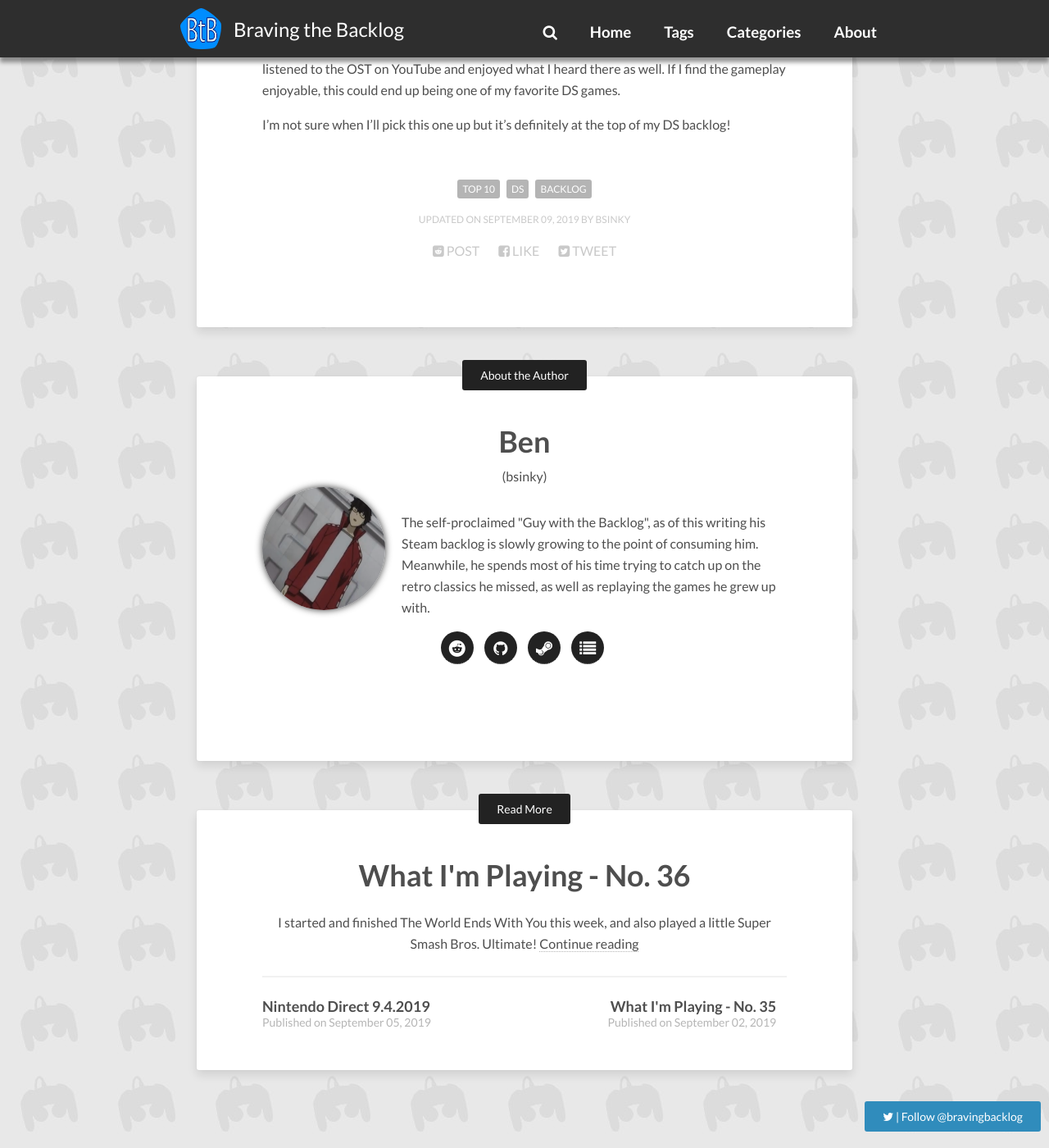
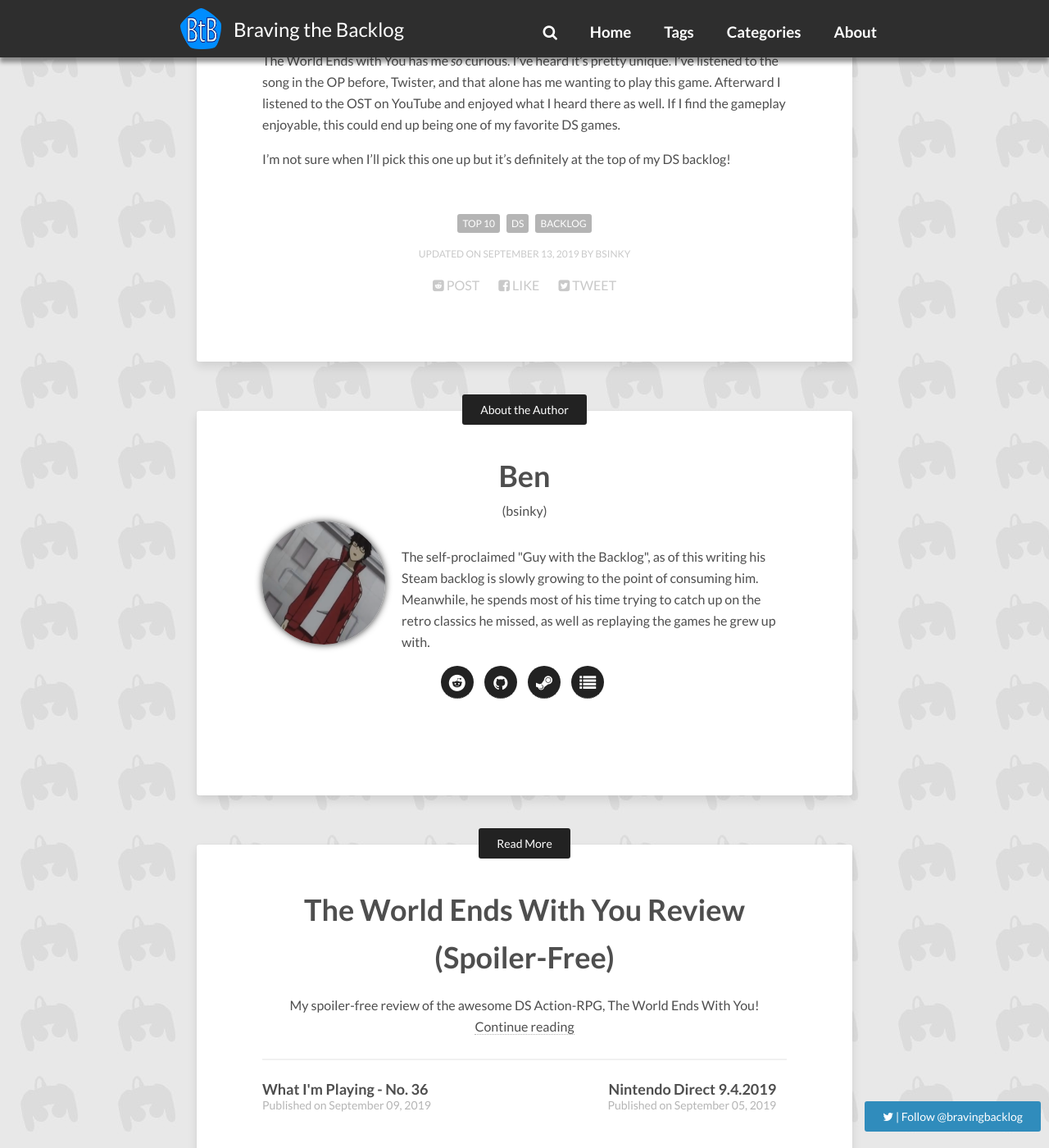
Before and after one commit to BravingTheBacklog/bravingthebacklog.github.io, a Jekyll site: the page built from _posts/2019-01-29-top-10-ds-games-i-haven-t-played-but-want-to.md, in a window 1280 px wide and 1400 px high, scrolled down 6937 px. Shown: the whole window at 82% size. Built offline with Jekyll 4.4.1, drawn with Linux system fonts in a browser that asks for light colours; nearby versions of some CDN libraries; comment, search, counter and statistics services are not loaded; some of the changed lines change nothing that is shown.

Commit message:
The World Ends With You Review

```diff
--- a/_posts/2019-01-29-top-10-ds-games-i-haven-t-played-but-want-to.md
+++ b/_posts/2019-01-29-top-10-ds-games-i-haven-t-played-but-want-to.md
@@ -4,7 +4,7 @@
 author: bsinky
 description: My personal top 10 DS Games I haven't played but would like to.
 date: 2019-01-30
-modified: 2019-09-09
+modified: 2019-09-13
 categories: [List]
 tags: [Top 10,DS,Backlog]
 image:
@@ -120,7 +120,9 @@
 that, I've never played Chrono Trigger. But, I've decided the DS version is how
 I'd like to do so!
 
-## 1. {% include game.html game="The World Ends with You" %}
+## 1. {% include game.html game="The World Ends with You" checkmark="" %}
+
+**Edit:** Another one down! Read my [spoiler-free review on it here]({% post_url 2019-09-13-the-world-ends-with-you-review %})!
 
 The World Ends with You has me *so* curious. I've heard it's pretty unique. I've
 listened to the song in the OP before, Twister, and that alone has me wanting to
--- /dev/null
+++ b/_posts/2019-09-13-the-world-ends-with-you-review.md
@@ -0,0 +1,380 @@
+---
+layout: post
+title: "The World Ends With You Review (Spoiler-Free)"
+author: bsinky
+description: "My spoiler-free review of the awesome DS Action-RPG, The World Ends With You!"
+date: 2019-09-13
+modified: 2019-09-13
+categories: [Review]
+tags: [Review,DS,Action,RPG,Spoiler-Free]
+image:
+    feature: feature-the-world-ends-with-you-review.jpg
+    thumb: feature-the-world-ends-with-you-review-thumb.jpg
+---
+
+The World Ends With You is an Action RPG for the Nintendo DS co-developed by
+Square Enix and Jupiter, and released in North America on April 22nd, 2008.
+Since then, it has been ported to mobile phones and had a remastered release on
+the Nintendo Switch with extra content.
+
+I played the original DS version, and I had such a great time with it! Read on
+for my full, spoiler-free review!
+
+<!--more-->
+
+<figure class="third center">
+    <a href="https://i.imgur.com/mUsJagH.png"><img src="https://i.imgur.com/mUsJagHm.png"/></a>
+</figure>
+
+## The Reaper's Game
+
+Very early on, the story that the game's characters find themselves caught up in
+grabbed my attention and pretty much never let go. There are just some
+incredibly epic moments and reveals throughout the story. I *really* wish I
+could say more, but in the interest of avoiding spoilers I'll just summarize the
+initial setup of the plot.
+
+Neku Sakuraba wakes up in Shibuya with no memory. None of the many passersby can
+see or hear him either. He then receives a cryptic message on his phone, telling
+him to reach 104 within 60 minutes, or he will be "erased" - signed, The
+Reapers. Writing off as spam, he attempts to delete it unsuccessfully, but
+doesn't have much time to process the strange message. A timer appears painfully
+on his hand, counting down from 60 minutes. Strange, hostile creatures appear
+before him and attack, forcing him to run. After barely outrunning them, he
+meets a girl, Shiki Misaki. More of the monsters appear, and Shiki demands Neku
+form a pact with her so they can fight off the Noise - the monsters. With no
+other options, Neku agrees, and the pact gives the two the power to fight the
+Noise using abilities called Psychs. They survive the battle, but the This is
+just their first day in the week long Reaper's Game, where their fate and their
+very lives are on the line. clock is still ticking - they've got to hurry to
+104!
+
+<figure class="third center">
+    <a href="https://i.imgur.com/5VzofMQ.png"><img src="https://i.imgur.com/5VzofMQm.png"/></a>
+    <a href="https://i.imgur.com/gXvLVJn.png"><img src="https://i.imgur.com/gXvLVJnm.png"/></a>
+    <a href="https://i.imgur.com/n8rWwKq.png"><img src="https://i.imgur.com/n8rWwKqm.png"/></a>
+</figure>
+
+That's the setup to the story, I really don't want to spoil *anything* because
+figuring out what the details of the world and what was going on was so much fun
+when I played it. I highly recommend going into the game without having any of
+it spoiled for you.
+
+[![](https://i.imgur.com/RUO3ajHm.png)](https://i.imgur.com/RUO3ajH.png)
+{: .image-right }
+
+The pacing of the story is excellent, and the end was really satisfying,
+although I did have a few things I was confused about. Luckily, there's a bunch
+of post-game content in the form of Secret Reports to collect that provide
+further backstory on characters and the plot, and serve to fill in the gaps.
+These aren't necessary to chase after. I still haven't pursued any of these
+answers in the post-game, and I feel good about the ending as is. But it is nice
+to know that the answers in the game somewhere.
+
+## Awesome Soundtrack
+
+The World Ends With You is a joy to listen to. Over the course of my
+playthrough, I heard a few of the tracks a lot, and I never got sick of hearing
+them. I've even listened to some tracks from the OST while working, or while
+writing. It's just that good!
+
+The soundtrack is full of hip-hop, rock, and electronic influences. This gives
+it a very contemporary sound, which works incredibly well with the modern
+setting. In that regard it reminds me of the Persona series a bit, and a few of
+the tracks I imagine would fit in quite well in Persona 3 or 4.
+
+A large number of the songs actually have lyrics too, which is especially
+impressive given technical limitations of the DS. DS cartridges still had
+relatively limited space, even when compared to Nintendo's followup handheld,
+the 3DS. Music had to be compressed to save space, or else there wouldn't be
+room on the cartridge for the other elements of the game. In fact, roughly a
+quarter of The World Ends With You's data on the cartridge consists of music,
+with over 30 tracks in-game.
+
+## Fantastic Visuals
+
+The story and music are backed up by a very striking and distinctive visual
+style. The various Shibuya locations you explore throughout the game look great.
+The way certain elements, like power lines, will appear in the foreground and
+parallax scroll as you advance is executed perfectly. The backgrounds are often
+filled with towering buildings, and plenty of NPCs wander the streets of the
+Scramble, and a few other areas, bringing the bustling atmosphere to life.
+
+<figure class="third center">
+    <a href="https://i.imgur.com/Lo9swrn.png"><img src="https://i.imgur.com/Lo9swrnm.png"/></a>
+    <a href="https://i.imgur.com/k8U4MWH.png"><img src="https://i.imgur.com/k8U4MWHm.png"/></a>
+</figure>
+
+Character designs are very unique and recognizable. Tetsuya Nomura is the man
+responsible for these designs. He's also worked on the Kingdom Hearts and Final
+Fantasy series, and I think some of the Kingdom Hearts work he did may have
+influenced his work here, or maybe it's just part of his style. The character
+sprites look great, and have some very expressive poses!
+
+<figure class="third center">
+    <a href="https://i.imgur.com/CKzdFyf.png"><img src="https://i.imgur.com/CKzdFyfm.png"/></a>
+    <a href="https://i.imgur.com/4F37SNc.png"><img src="https://i.imgur.com/4F37SNcm.png"/></a>
+    <a href="https://i.imgur.com/CGFwo8J.png"><img src="https://i.imgur.com/CGFwo8Jm.png"/></a>
+</figure>
+
+The dialogue boxes for conversations throughout the game remind me heavily of
+comic book or manga dialogue. The way the edges of them are spiky during urgent
+dialogue, or bubbly to represent a character's thoughts, works as well here as
+it does in manga.
+
+<figure class="third center">
+    <a href="https://i.imgur.com/Du3D0B5.png"><img src="https://i.imgur.com/Du3D0B5m.png"/></a>
+    <a href="https://i.imgur.com/h50IpLt.png"><img src="https://i.imgur.com/h50IpLtm.png"/></a>
+</figure>
+
+## It's a Wonderful Battle System
+
+Describing The World Ends With You as an Action RPG is like describing a cake as
+a baked good. It's accurate, but it leaves out so much. Battles use a real-time,
+active system and take place on *both screens at once*.
+
+On the bottom screen (the touch screen), you control Neku exclusively with the
+stylus. You drag him around to have him run and dash around enemies to avoid
+attacks, and have him attack back using various gestures depending on the Pins
+he is wearing.
+
+On the top screen, you have Neku's partner, Shiki. The top screen is controlled
+with the D Pad or buttons, allowing the player to hold the stylus in either
+hand. Pressing left or right causes the partner to attack enemies in that
+direction. Enemies will warp from the left to right side on the top screen, so
+you have to pay attention to avoid attacking empty space.
+
+<figure class="third center">
+    <a href="https://i.imgur.com/WcqHdrz.png"><img src="https://i.imgur.com/WcqHdrzm.png"/></a>
+    <a href="https://i.imgur.com/UknHhPr.png"><img src="https://i.imgur.com/UknHhPrm.png"/></a>
+</figure>
+
+A single HP pool is shared between Neku and Shiki. Additionally, the enemies you
+face are basically "mirrored" on both screens as well. A frog enemy appearing on
+the bottom screen, for instance, will also appear on the top screen, and has a
+single HP value behind the scenes. It's really the same enemy, just existing
+across both the bottom and top screen "zones." This is explained really well
+in-game actually, but I'm finding it difficult to properly explain myself.
+
+Furthermore, there's a Fusion attack that can be activated after earning enough
+Fusion Stars through combat on the top screen. The way these Stars are earned
+changes a few times over the course of the game, but initially it's basically a
+game of matching/memory. You traverse Shiki's combo map to reach a card at the
+end of it, and if that card matches the face-down card that the cursor is
+pointing to at the top of the screen, it's flipped. If it doesn't match, you'll
+see where that card fits in the sequence, and will be able to use that knowledge
+to match that card when the cursor is pointing to that spot. Once 3 cards are
+matched, a Fusion Star is gained, and you can initiate a powerful Fusion attack
+that also restores some HP.
+
+<figure class="third center">
+    <a href="https://i.imgur.com/ilbRENb.png"><img src="https://i.imgur.com/ilbRENbm.png"/></a>
+    <a href="https://i.imgur.com/GJoC0GK.png"><img src="https://i.imgur.com/GJoC0GKm.png"/></a>
+</figure>
+
+With all the different parts of combat between the top and bottom screen, it may
+seem like a lot to take in. It's paced really well though, you aren't expected
+to pick everything up at once. There's also the extremely helpful auto-battle
+options for the top screen, where you can let the AI control the top screen
+entirely if you leave it inactive for a the specified number of settings. I
+ended up falling back on that option quite a bit, but still manually took
+control sometimes. It's definitely a valid way to play if you're not coordinated
+enough to play both screens all the time, and I was very grateful for the option
+when things got really hectic in battle!
+
+<figure class="center">
+    <div style='position:relative; padding-bottom:calc(70.80% + 44px)'>
+        <iframe src='https://gfycat.com/ifr/granulardearesteel' frameborder='0' scrolling='no' width='100%' height='100%' style='position:absolute;top:0;left:0;' allowfullscreen></iframe>
+    </div>
+</figure>
+
+In fact, the player is given an incredible depth of choice when it comes to
+difficulty. Aside from boss battles and a mandatory scripted enemy encounters,
+you choose when you want to fight enemies. You don't need to grind for levels or
+experience unless you want to. You can also choose to fight more enemies in a
+row to improve your item drops.
+
+[![](https://i.imgur.com/bMfGYo1m.png)](https://i.imgur.com/bMfGYo1.png)
+{: .image-right }
+
+Additionally, the difficulty level can be changed at any time, between Normal
+and Easy mode once Easy is unlocked, which happens pretty early on. There's also
+a Hard difficulty, but you unlock that by finishing the main story. Prior to
+unlocking other difficulty levels, you can also reduce your level if you want a
+greater challenge. There's a slider for this in the menu you can adjust between
+battles, from 1 to whatever your current max level is. At lower levels you have
+less HP, so battles require more precision.
+
+Playing on higher difficulties, lowering your player level, and fighting higher
+numbers of enemies in a row, all contribute to getting better drops from
+enemies. There's definitely a lot of reward here for players who want to test
+their skills.
+
+<figure class="third center">
+    <a href="https://i.imgur.com/N3bjCGF.png"><img src="https://i.imgur.com/N3bjCGFm.png"/></a>
+</figure>
+
+### Pins & Psychs
+
+[![](https://i.imgur.com/3zhRAxtm.png)](https://i.imgur.com/3zhRAxt.png)
+{: .image-right }
+
+I mentioned Pins a bit earlier. Pins allow Neku to use Psychs, which serve as
+your attacks in battle, and also function as a collectible where you can track
+the percentage of Pins in the game that you have mastered and have in your
+inventory. Collecting them like that is completely optional though. I didn't
+hold onto my weaker Pins during my playthrough, and just sold them since they
+served little purpose once I had access to stronger Pins.
+
+Each Pin lets Neku use a specific Psych, with various gestures required to
+activate them in battle. Some require you to tap screen, or drag over empty
+space, or slash at enemies. In the beginning of the game, Neku can wear 2 Pins
+into battle at a time, but you can increase this up to 6 over the course of the
+game.
+
+<figure class="third center">
+    <a href="https://i.imgur.com/A1aiigT.png"><img src="https://i.imgur.com/A1aiigTm.png"/></a>
+    <a href="https://i.imgur.com/BjKUvZy.png"><img src="https://i.imgur.com/BjKUvZym.png"/></a>
+</figure>
+
+The Pins you wear into battle gain Pin Points (PP), and many of them level up
+once they've gained enough PP. Leveling up Pins increases their strength, and
+certain Pins even evolve into new Pins once they reach a high enough level.
+Every Pin has a max level, and once it reaches that level it is mastered, and
+will increased your Pin Mastery % stat on your save file as long as you keep it
+in your inventory.
+
+Oh, and you also gain PP when loading your save based on how long it's been
+since you last played. This is sort of a random feature, but it was actually
+really nice to see when I would boot up the game after having been away from it
+for an entire work day, for example! It's a nice little bonus.
+
+<figure class="third center">
+    <a href="https://i.imgur.com/YiZuJTy.png"><img src="https://i.imgur.com/YiZuJTym.png"/></a>
+</figure>
+
+Pins also have a brand associated with them. Based on the game's trend system,
+certain brands may receive bonuses or penalties during battle based on whether
+that brand is popular or not in the current area. You can actually influence the
+trends yourself by wearing Pins of a certain brand into battle.
+
+Like other RPGs, there's also an equipment system where each character can be
+equipped with 4 pieces of clothing. Like Pins, clothes also have a brand, and
+this also helps influence the current trends in an area. I didn't find myself
+exploiting or paying attention to the trends too much during my playthrough.
+It's definitely an interesting system though, and there were a few times where I
+had to pay attention to the trend, because some brands were completely
+ineffective in a specific area!
+
+<figure class="third center">
+    <a href="https://i.imgur.com/hXOzRnx.png"><img src="https://i.imgur.com/hXOzRnxm.png"/></a>
+    <a href="https://i.imgur.com/LqtXlOp.png"><img src="https://i.imgur.com/LqtXlOpm.png"/></a>
+</figure>
+
+### The Puck
+
+The last big part of combat is the Light Puck.
+
+The Light Puck provides an attack multiplier to whoever is holding it for the
+finisher attack that occurs at the end of a combo. This multiplier starts at 2x,
+but can be increased up to a maximum of 5x. Once a character performs a
+finisher, the Puck is passed to their partner.
+
+If a character passes the Puck back to their partner quickly, the attack
+multiplier is increased based on how quickly they passed it. This can play a big
+part in combat as building up a high multiplier lets you deal a lot more damage
+than you normally would, and if you keep passing the Puck back and forth you can
+really tear through enemies if you keep the multiplier going.
+
+Waiting too long to pass the Puck to your partner will decrease the multiplier,
+while waiting even longer still causes the Puck to disappear entirely, and you
+need to start the whole cycle over. The delay before the Puck disappears can be
+increased by having a high Sync value with your partner.
+
+<figure class="third center">
+    <a href="https://i.imgur.com/hFJrBmF.png"><img src="https://i.imgur.com/hFJrBmFm.png"/></a>
+</figure>
+
+### Food System
+
+Sync is gained by having your characters eat food that you purchase from the
+various shops around Shibuya. Sync is helpful to have since it makes passing the
+Puck easier, and it decreases by taking damage in battle and when you run from
+battles. Taking damage was a pretty regular activity, at least for me, so I
+replenished Sync fairly often. Besides the Sync bonus though, there are other
+valuable benefits to the food system.
+
+<figure class="third center">
+    <a href="https://i.imgur.com/QIfYOoG.png"><img src="https://i.imgur.com/QIfYOoGm.png"/></a>
+</figure>
+
+Each food item takes so many "bytes" to digest. Every battle you win causes 1
+byte of food to be digested. A character can only be digesting one food item at
+a time. You can't just shove 6 cheeseburgers into Neku's face at once!
+Additionally, a character can only digest 24 bytes per day in real world time.
+Once they're almost full, they also won't eat anything that would push them over
+the 24 byte per day limit.
+
+As soon as you give a character a food item, it always increases Sync by some
+amount. Once all the bytes of a food item are digested, the character receives
+another bonus that varies depending on the food. Many give small, permanent
+boosts to stats, like +8 HP, +1 Attack, or +1 Defense. There are some that just
+give an extra Sync boost when digested, but these never seemed that useful to me
+since you earn Sync by starting to eat food in the first place.
+
+<figure class="third center">
+    <a href="https://i.imgur.com/rJPPcpV.png"><img src="https://i.imgur.com/rJPPcpVm.png"/></a>
+    <a href="https://i.imgur.com/zyI93ag.png"><img src="https://i.imgur.com/zyI93agm.png"/></a>
+</figure>
+
+The way food is digested and how it's limited by real world days really caught
+me off-guard in a great way. It's just a really interesting mechanic. Real world
+time is rarely utilized in RPGs. It might seem like a lame or annoying gimmick,
+and I'll admit it's not really a necessary limitation, but...I don't know, I
+just found the uniqueness of it really refreshing!
+
+## Closing Thoughts
+
+Despite how long many words it took me to explain the various parts of the
+combat in The World Ends With You, it really doesn't take long to learn in-game.
+It's surprisingly easy to pick up and get into. The various options given to the
+player for controlling the difficulty, and the auto-battle setting, allow you to
+get familiar with it at your own pace. There's a ton of depth to the system
+though, and a lot of room to get really good at it. Not that the main story
+required a lot of skill. It wasn't very difficult, although there were a few
+bosses I struggled against, and I ended up playing the last third of the game
+entirely on Easy. This was mostly just because I got caught up in the story and
+just didn't want to get stuck on Game Overs at all.
+
+<figure class="third center">
+    <a href="https://i.imgur.com/3JJyhRJ.png"><img src="https://i.imgur.com/3JJyhRJm.png"/></a>
+    <a href="https://i.imgur.com/c4uIEdY.png"><img src="https://i.imgur.com/c4uIEdYm.png"/></a>
+</figure>
+
+I'll admit though, I never even got close to mastering the combat. I had usually
+let the AI control the top screen for me and just focused on dishing out combos
+against the bottom screen enemies though. Even by the end of the game, I still
+mostly just focused on the bottom screen, and even just doing that was a *ton*
+of fun. I still struggled with bottom screen combat occasionally at the end,
+especially when changing up a lot of my equipped pins. I guess that just goes to
+show how much the Pins really affect the feeling of combat though, which is a
+pretty big plus for combat variety!
+
+<figure class="third center">
+    <a href="https://i.imgur.com/U5yKATW.png"><img src="https://i.imgur.com/U5yKATWm.png"/></a>
+    <a href="https://i.imgur.com/kyAIkrL.png"><img src="https://i.imgur.com/kyAIkrLm.png"/></a>
+</figure>
+
+As I've said, the fun and unique combat is *far* from the only thing The World
+Ends With You has going for it. The story was outstanding, and held my attention
+the whole way through while the awesome musical jams kept pumping all the while.
+Any one of these parts, the combat system, the story, or the music, would be
+incredible on its own even if the rest of the game it was in wasn't the
+greatest. But the fact that all three of these parts of The World Ends With You
+are so good makes for a wonderful experience. I wholeheartedly recommend The
+World Ends With You to any DS owner, even if it only sounds vaguely interesting
+to you. Try it out, and I hope you're pleasantly surprised!
+
+<figure class="third center">
+    <a href="https://i.imgur.com/JH9xcH8.png"><img src="https://i.imgur.com/JH9xcH8m.png"/></a>
+</figure>
```
Also changed, not shown: images/feature-the-world-ends-with-you-review-thumb.jpg (added), images/feature-the-world-ends-with-you-review.jpg (added).
